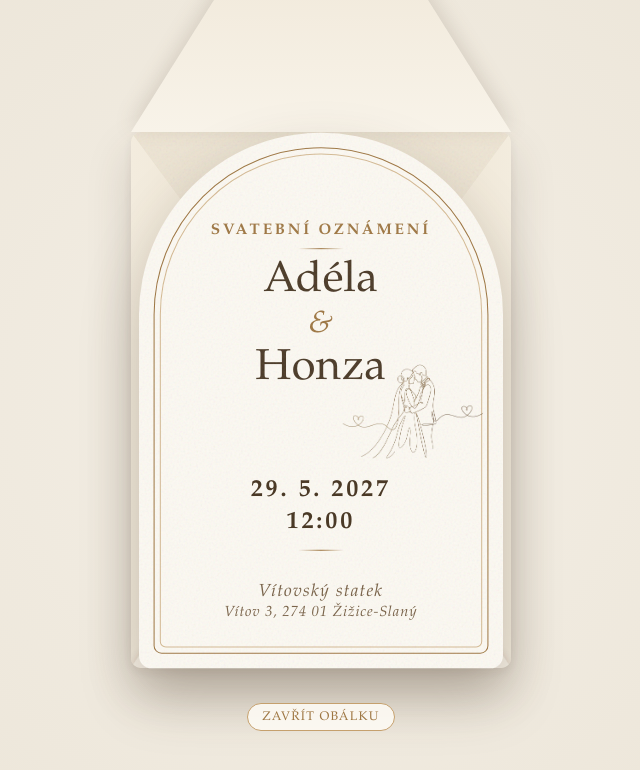
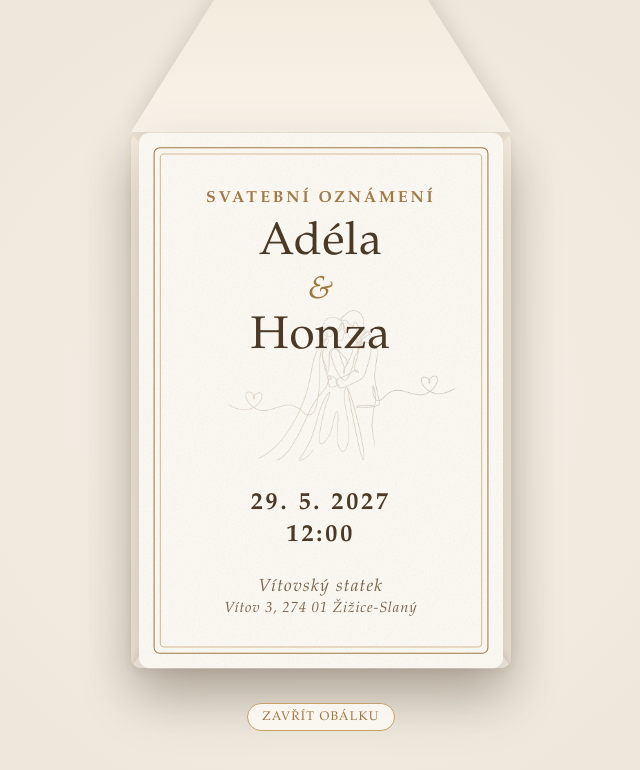
Before and after one commit to jcurik/SvatebniOznameni, a plain HTML site: page index.html in a window 1280 px wide. Both pictures are taken after a click on the button "Otevřít svatební oznámení". Shown: the whole page, without its empty margins (319-959 px from the left). Drawn offline with Linux system fonts and the light colour scheme.

Commit message:
Refactor card styles and update couple image positioning

```diff
--- a/index.html
+++ b/index.html
@@ -83,6 +83,7 @@
     }
 
     /* Vnitřní karta se svatebním oznámením */
+    /*
     .card {
       position: absolute;
       left: 4%;
@@ -105,6 +106,7 @@
       flex-direction: column;
       overflow: hidden;
     }
+    */
 
     /* Fáze 1: Karta vyjíždí nahoru z kapsy obálky */
     .stage.is-sliding .card {
@@ -207,12 +209,14 @@
     }
     */
         /* Vnitřní hnědo-zlatý rámeček s obloukem nahoře */
+    /*
     .card-arch {
       position: relative;
       flex: 1;
       border: 1.5px solid var(--gold-brown);
       border-radius: 165px 165px 8px 8px;
       padding: 56px 18px 20px; /* Posunutí obsahu dolů od horního oblouku */
+      /*
       display: flex;
       flex-direction: column;
       align-items: center;
@@ -229,15 +233,19 @@
       pointer-events: none;
       opacity: 0.7;
     }
+    */
 
     /* Nadpis SVATEBNÍ OZNÁMENÍ */
+    /*
     .card-subtitle {
       font-size: clamp(0.78rem, 3.2vw, 0.92rem);
       letter-spacing: 0.18em;
       text-transform: uppercase;
       color: var(--gold-brown);
       margin-top: 14px; /* Posunutí nadpisu dolů */
+    /*
     }
+
 
     .divider {
       width: 44px;
@@ -245,6 +253,7 @@
       background: linear-gradient(90deg, transparent, var(--gold-brown), transparent);
       margin: 8px auto;
     }
+    */
 
     /* Blok se jmény, mírně posunutý doleva pro uvolnění místa ilustraci */
     /*
@@ -256,7 +265,7 @@
       margin: 12px 0 6px;
       z-index: 3;
     }
-    */
+
 
     .names {
       font-size: clamp(2rem, 8.2vw, 2.6rem);
@@ -274,20 +283,108 @@
       color: var(--gold-brown);
       margin: 3px 0;
     }
+    */
 
-    /* Absolutně pozicovaný PNG obrázek páru vpravo dole pod jmény */
+        /* Vnitřní karta se svatebním oznámením – klasický obdélníkový tvar */
+    .card {
+      position: absolute;
+      left: 4%;
+      right: 4%;
+      top: 2%;
+      bottom: 2%;
+      background-color: var(--card-bg);
+      border-radius: 10px;
+      padding: 14px;
+      z-index: 2;
+      opacity: 0;
+      pointer-events: none;
+      box-shadow: 0 6px 20px rgba(74, 57, 38, 0.14);
+      transform: translateY(10%) scale(0.92);
+      transition:
+        transform 0.65s cubic-bezier(0.25, 1, 0.5, 1),
+        opacity 0.28s ease,
+        box-shadow 0.65s ease;
+      display: flex;
+      flex-direction: column;
+      overflow: hidden;
+    }
+
+    /* Vnitřní hnědo-zlatý obdélníkový rámeček */
+    .card-arch {
+      position: relative;
+      flex: 1;
+      border: 1.5px solid var(--gold-brown);
+      border-radius: 6px;
+      padding: 36px 20px 24px;
+      display: flex;
+      flex-direction: column;
+      align-items: center;
+      justify-content: space-between;
+      text-align: center;
+      overflow: hidden;
+    }
+
+    .card-arch::before {
+      content: "";
+      position: absolute;
+      inset: 5px;
+      border: 0.75px solid var(--gold-light);
+      border-radius: 4px;
+      pointer-events: none;
+      opacity: 0.7;
+    }
+
+    /* Nadpis SVATEBNÍ OZNÁMENÍ */
+    .card-subtitle {
+      font-size: clamp(0.82rem, 3.3vw, 0.96rem);
+      letter-spacing: 0.18em;
+      text-transform: uppercase;
+      color: var(--gold-brown);
+      margin-top: 4px;
+    }
+
+    /* Jména vycentrovaná přesně na střed karty */
+    .names-container {
+      position: relative;
+      width: 100%;
+      padding: 0;
+      margin: 10px 0;
+      z-index: 3;
+    }
+
+    .names {
+      font-size: clamp(2.1rem, 8.6vw, 2.75rem);
+      font-weight: normal;
+      line-height: 1.12;
+      color: var(--text-dark);
+      letter-spacing: 0.02em;
+      text-align: center;
+      text-shadow: 0 0 14px rgba(252, 249, 242, 0.9);
+    }
+
+    .names span.amp {
+      display: block;
+      font-style: italic;
+      font-size: 0.7em;
+      color: var(--gold-brown);
+      margin: 3px 0;
+    }
+
+    /* Obrázek páru jemně prolnutý za vycentrovanými jmény */
     .couple-art {
       position: absolute;
-      right: -2px; /* Zarovnání k pravému okraji vnitřního rámečku */
-      top: 36%;    /* Umístění vertikálně pod nadpis a vedle jmen */
-      width: 48%;  /* Přirozená velikost odpovídající předloze */
-      max-width: 180px;
+      left: 50%;
+      top: 47%;
+      transform: translate(-44%, -50%);
+      width: 78%;
+      max-width: 260px;
       height: auto;
       display: block;
-      z-index: 2;  /* Obrázek je pod textem jmen, aby nepřekážel čitelnosti */
+      z-index: 2;
       pointer-events: none;
-      opacity: 0.95;
+      opacity: 0.32;
     }
+
 
     /* Blok s časem, datem a místem */
     .details {
```
